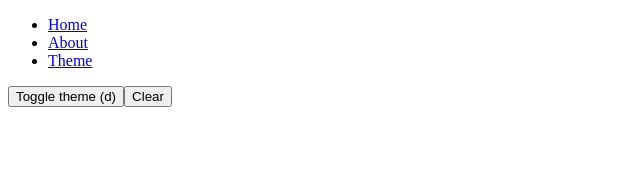
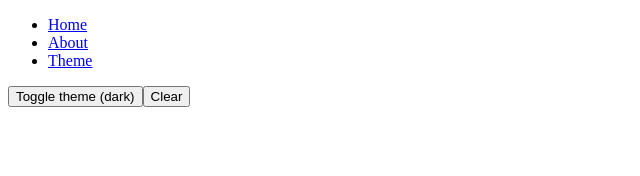
Before and after one commit to aminnairi/react-signal, a React (Vite) app: page /theme in a window 1280 px wide. Shown: the top 176 px of the page, without its empty margins (0-640 px from the left). Built offline with nearby package versions, Linux system fonts and the light colour scheme.

Commit message:
now using the next method for setting the theme

```diff
--- a/src/pages/ThemePage.tsx
+++ b/src/pages/ThemePage.tsx
@@ -3,11 +3,11 @@ import { useSignal } from "../hooks";
 import { themeSignal } from "../signals/theme";
 
 export const ThemePage = () => {
-  const [theme, setTheme] = useSignal(themeSignal);
+  const theme = useSignal(themeSignal);
 
   const toggleTheme = useCallback(() => {
-    setTheme(theme === "light" ? "dark" : "light");
-  }, [setTheme, theme]);
+    themeSignal.next(oldTheme => oldTheme === "light" ? "dark" : "light");
+  }, []);
 
   const reset = useCallback(() => {
     themeSignal.remove();
```
